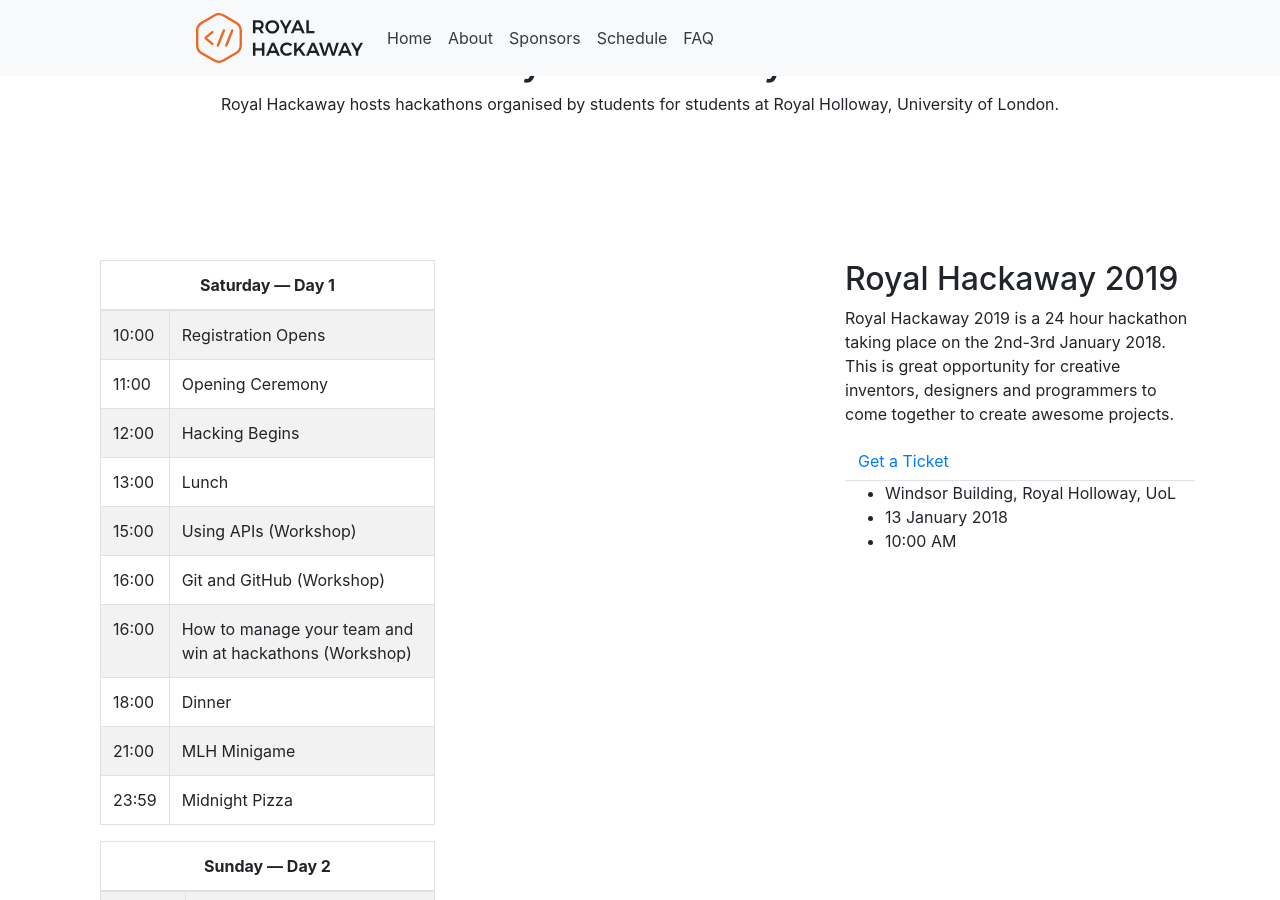
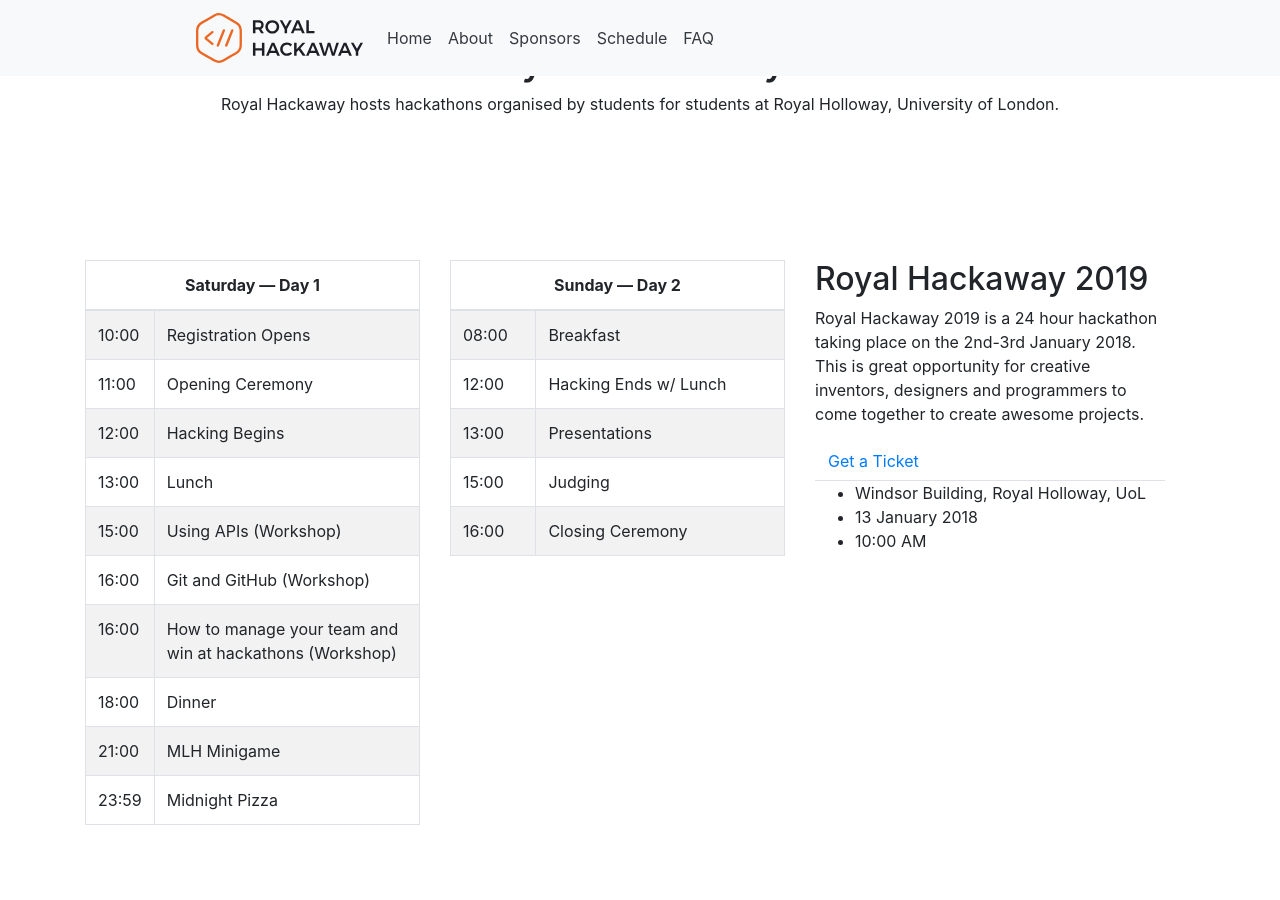
Before and after one commit to rhul-compsoc/royalhackaway.com, a Jekyll site: the page built from index.html, in a window 1280 px wide and 900 px high, scrolled down 960 px. Built offline with Jekyll 4.4.1, drawn with Linux system fonts in a browser that asks for light colours; nearby versions of some CDN libraries.

Commit message:
Fix schedule formatting for mobile devices

```diff
--- a/_sections/schedule.html
+++ b/_sections/schedule.html
@@ -1,12 +1,12 @@
-<section id="schedule">
+<section id="schedule bg-light">
   <div class="container">
     <div class="row">
       {% if site.event.public %}
-      <div class="col-8">
+      <div class="col-md-8 row">
           {% for d in site.event.schedule %}
             {% assign i = forloop.index %}
             {% if i <= 2 %}
-              <div class="col-6">
+              <div class="col-md-6 col-sm-12">
                 <table class="table table-bordered table-striped">
                   <thead>
                     <tr>
@@ -27,7 +27,7 @@
             {% endif %}
           {% endfor %}
       </div>
-      <div class="col-4">
+      <div class="col-md-4 col-xs-12">
         <header>
           <h2>{{ site.event.name }}</h2>
           <p class="text-small">{{ site.event.details }}</p>
@@ -42,7 +42,6 @@
       </div>
 
       {% else %}
-
         <div class="col-md-8 col-sm-9 center-block text-center">
           <header>
             <h1>Nothing scheduled</h1>
```
